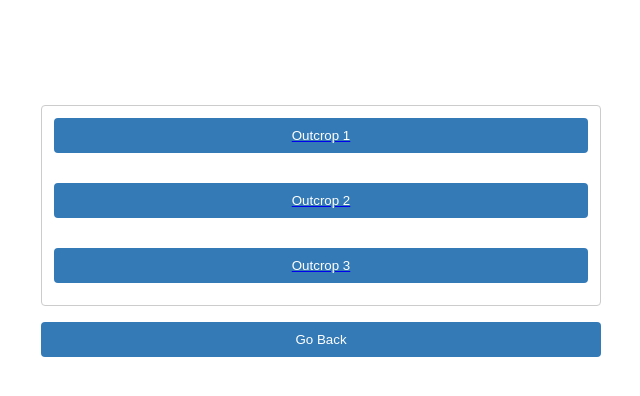
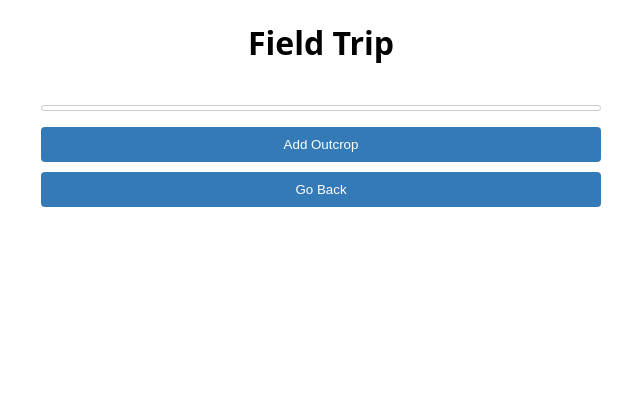
Before and after one commit to rene-fas/capstone, a Next.js app: page /outcroplist/1 in a window 1280 px wide. Shown: the top 396 px of the page, without its empty margins (319-959 px from the left). Built offline with nearby package versions, Linux system fonts and the light colour scheme.

Commit message:
feat: add new fieldtrips

```diff
--- a/components/OutcropListPage/index.js
+++ b/components/OutcropListPage/index.js
@@ -1,4 +1,4 @@
-import React from "react";
+import React, { useState, useEffect } from "react";
 import Link from "next/link";
 import { useRouter } from "next/router";
 
@@ -9,19 +9,49 @@ import {
   List,
   ListItem,
   Button,
+  Dialog,
 } from "../component.styled";
 
 const OutcropListPage = () => {
-  const outcrops = [
-    { id: 1, title: "Outcrop 1" },
-    { id: 2, title: "Outcrop 2" },
-    { id: 3, title: "Outcrop 3" },
-    // Add more outcrop objects as needed
-  ];
+  const [outcropsData, setOutcropsData] = useState([]);
+  const [showPopup, setShowPopup] = useState(false);
+  const [newOutcropTitle, setNewOutcropTitle] = useState("");
+
+  useEffect(() => {
+    const storedOutcrops = localStorage.getItem("outcrops");
+    if (storedOutcrops) {
+      setOutcropsData(JSON.parse(storedOutcrops));
+    }
+  }, []);
+
+  const handleAddOutcrop = () => {
+    if (newOutcropTitle.trim() !== "") {
+      const newOutcrop = {
+        id: outcropsData.length + 1,
+        title: newOutcropTitle,
+      };
+      const updatedOutcrops = [...outcropsData, newOutcrop];
+      setOutcropsData(updatedOutcrops);
+      localStorage.setItem("outcrops", JSON.stringify(updatedOutcrops));
+      setShowPopup(false);
+      setNewOutcropTitle("");
+    }
+  };
+
+  const handleTitleChange = (e) => {
+    setNewOutcropTitle(e.target.value);
+  };
+
+  const handleCancelAddOutcrop = () => {
+    setShowPopup(false);
+    setNewOutcropTitle("");
+  };
+
+  const outcrops = outcropsData || [];
 
   const router = useRouter();
   const { query } = router;
-  const { fieldtripId, fieldtripTitle, fieldtripDate } = query;
+  const { fieldtripId, fieldtripTitle } = query;
 
   const handleBack = () => {
     router.back();
@@ -30,9 +60,7 @@ const OutcropListPage = () => {
   return (
     <Container>
       <Header>
-        <Headline>
-          {fieldtripTitle} {fieldtripDate}
-        </Headline>
+        <Headline>{fieldtripTitle} Field Trip</Headline>
       </Header>
       <List>
         {outcrops.map((outcrop) => (
@@ -53,7 +81,22 @@ const OutcropListPage = () => {
           </ListItem>
         ))}
       </List>
+      <Button onClick={() => setShowPopup(true)}>Add Outcrop</Button>
       <Button onClick={handleBack}>Go Back</Button>
+
+      {showPopup && (
+        <Dialog open>
+          <h2>Add Outcrop</h2>
+          <input
+            type="text"
+            value={newOutcropTitle}
+            onChange={handleTitleChange}
+            placeholder="Outcrop Title"
+          />
+          <Button onClick={handleCancelAddOutcrop}>Cancel</Button>
+          <Button onClick={handleAddOutcrop}>Add</Button>
+        </Dialog>
+      )}
     </Container>
   );
 };
```
